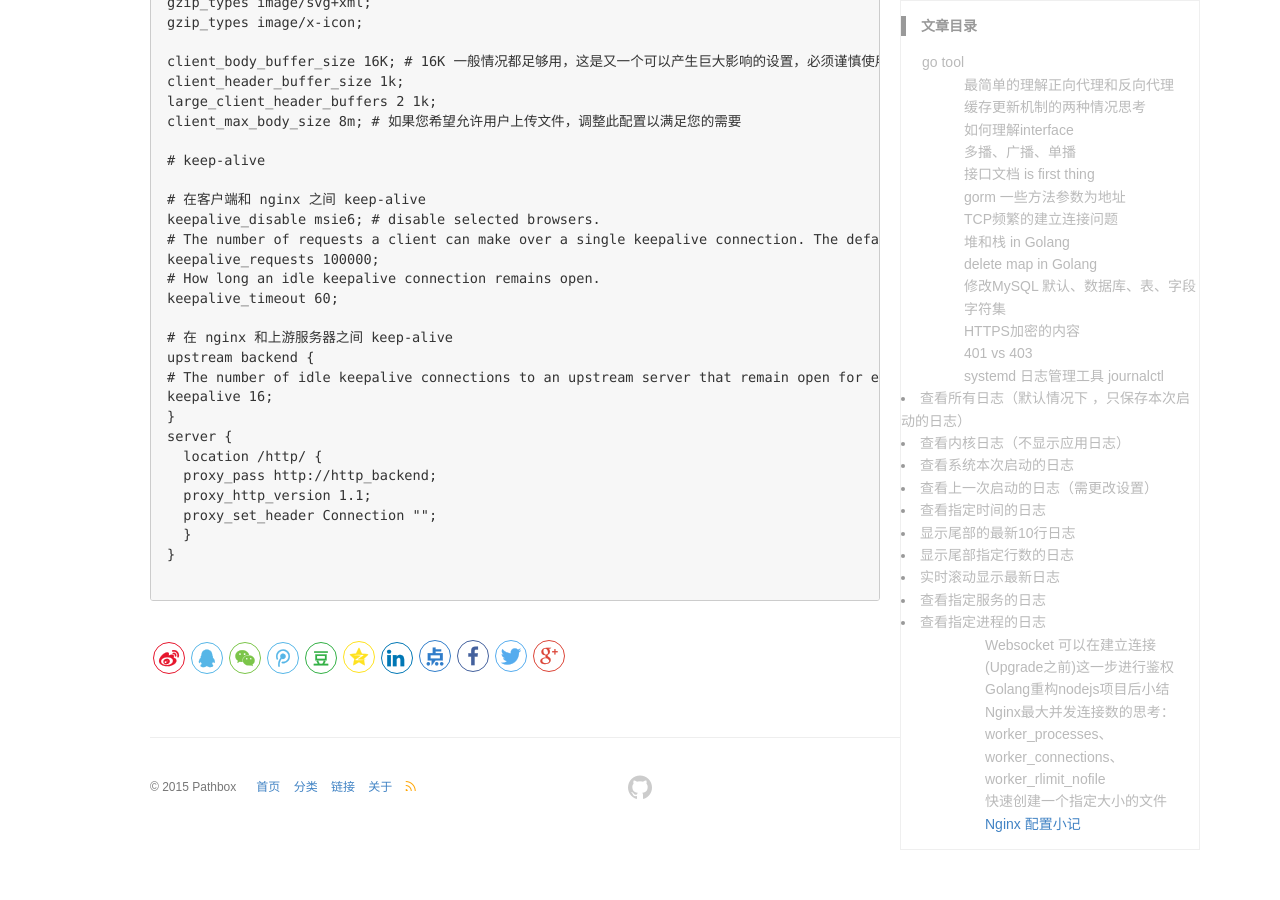
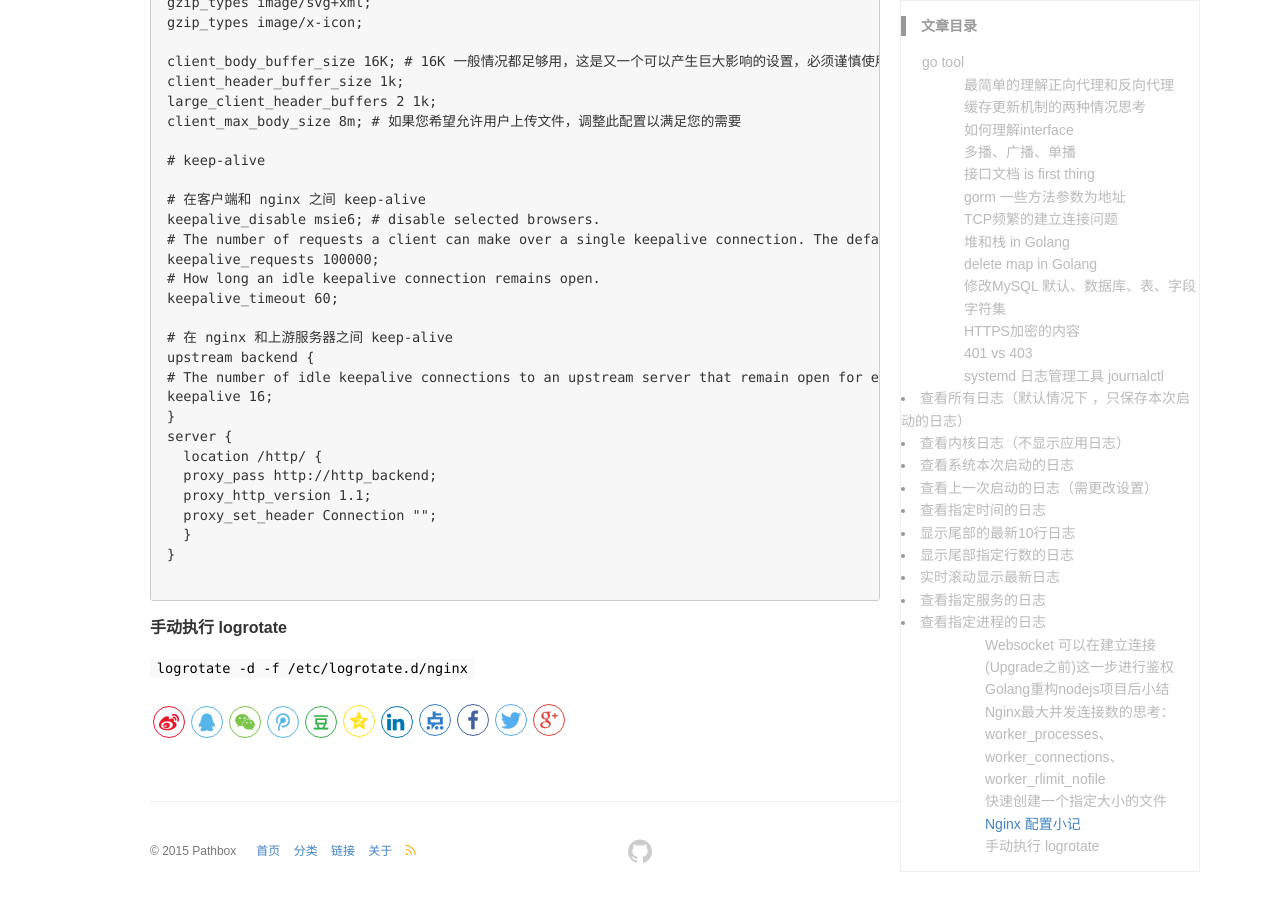
Before and after one commit to pathbox/pathbox.github.io, a Jekyll site: the page built from _posts/2018-04-03-work-summary-in-Udesk-fourteen.md, in a window 1280 px wide and 900 px high, scrolled down 10998 px. Built offline with Jekyll 4.4.1, drawn with Linux system fonts in a browser that asks for light colours; before the commit the page ends 11834 px from its top, so only the background shows below that.

Commit message:
手动执行 logrotate

````diff
--- a/_posts/2018-04-03-work-summary-in-Udesk-fourteen.md
+++ b/_posts/2018-04-03-work-summary-in-Udesk-fourteen.md
@@ -497,3 +497,7 @@ server {
 }
 
 ```
+
+##### 手动执行 logrotate
+
+`logrotate -d -f /etc/logrotate.d/nginx`
````
